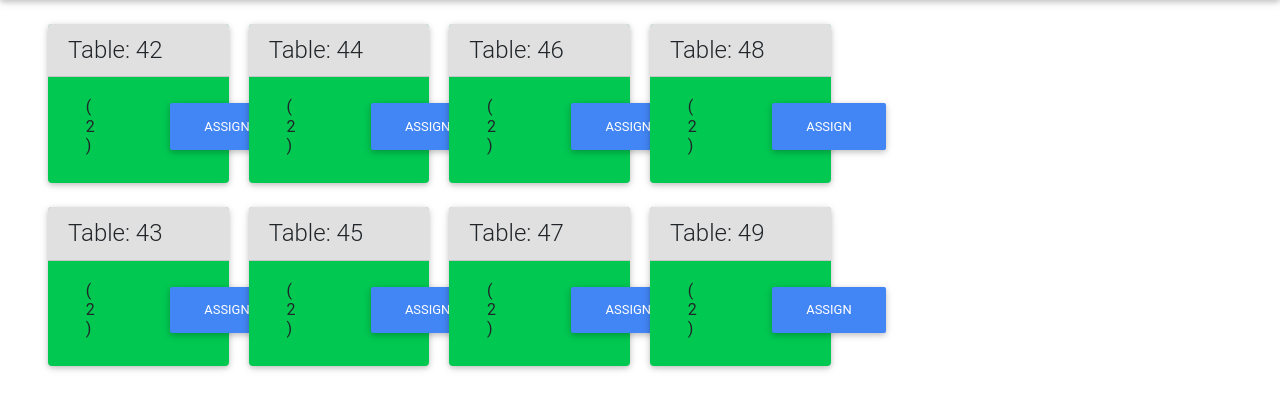
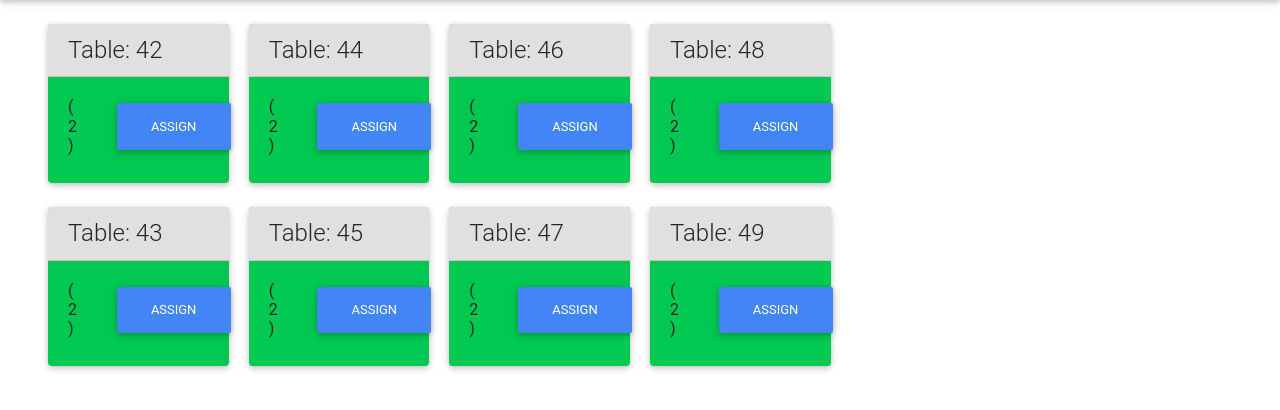
Before and after one commit to ehegarty/BarTables, a Django app: page /seating/foyer/ in a window 1280 px wide. Shown: the part 92-502 px from the top of the page. Run offline with Django 3.2, Linux system fonts and the light colour scheme; data comes from the database, SQL or seed files in the repository; some libraries are stand-ins or nearby versions.

Commit message:
Update location.html

```diff
--- a/templates/location.html
+++ b/templates/location.html
@@ -16,7 +16,7 @@
                                 <div class="card bg-success mb-4">
                                     <h4 class="card-header bg-light">Table: {{ seat.name }}</h4>
                                     <div class="card-body">
-                                        <div class="row justify-content-around">
+                                        <div class="row">
                                             <div class="col-md-3">
                                                 <h6>({{ seat.capacity }})</h6>
                                             </div>
```
